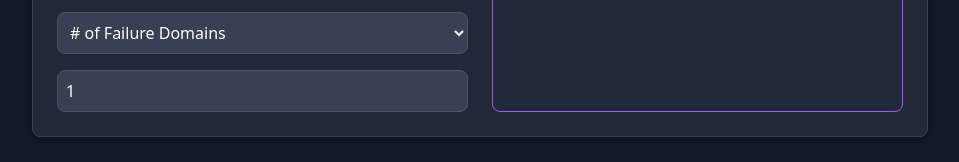
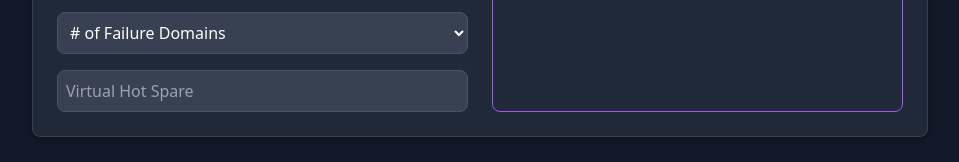
Before and after one commit to bmp-dot/calc, a React (Create React App) app: page / in a window 1280 px wide. Shown: the part 379-541 px from the top of the page, without its empty margins (160-1119 px from the left). Built offline with nearby package versions, Linux system fonts and the light colour scheme.

Commit message:
Update App.jsx
vhs back to 0

```diff
--- a/src/App.jsx
+++ b/src/App.jsx
@@ -7,7 +7,7 @@ export default function CalculatorApp() {
   const [fourKDrivers, setFourKDrivers] = useState('');
   const [numFourKDrives, setNumFourKDrives] = useState('');
   const [parity, setParity] = useState('');
-  const [spare, setSpare] = useState('1');
+  const [spare, setSpare] = useState('');
   const [failureDomain, setFailureDomain] = useState('');
   const [hostFailures, setHostFailures] = useState('');
   const [result, setResult] = useState(null);
```
